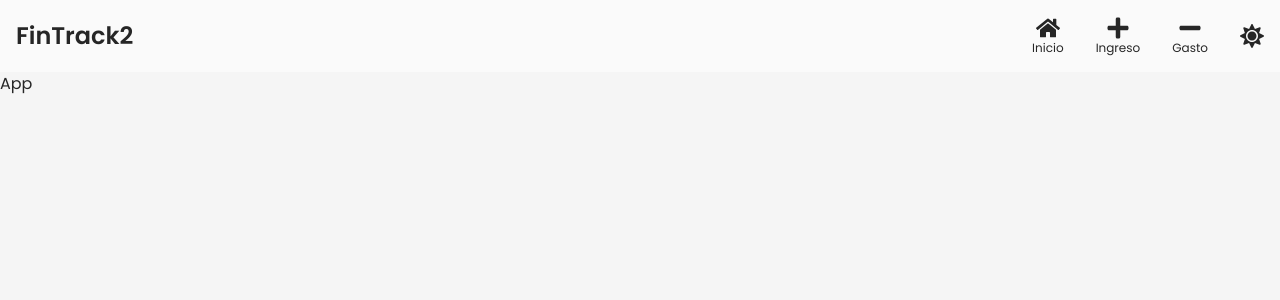
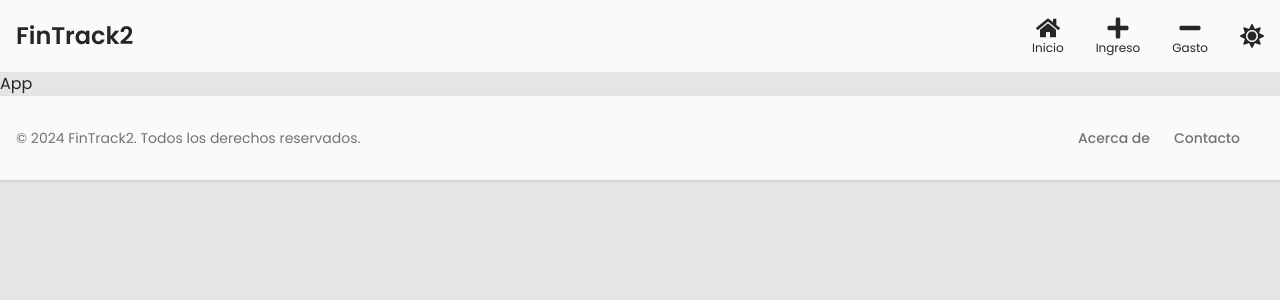
Before and after one commit to Frankhs899/FinTrack2, a React (Vite) app in the folder frontend/: page / in a window 1280 px wide. Shown: the top 300 px of the page. Built offline with nearby package versions, Linux system fonts and the light colour scheme.

Commit message:
Creating Footer

```diff
--- a/frontend/src/App.jsx
+++ b/frontend/src/App.jsx
@@ -1,12 +1,14 @@
 import React from 'react';
 
 import Navbar from './components/navbar/Navbar';
+import Footer from './components/footer/Footer';
 
 function App() {
   return (
-    <div className='min-h-screen w-full flex flex-col bg-base-100 text-base-800 dark:bg-base-900 dark:text-base-100'>
+    <div className='min-h-screen w-full flex flex-col bg-base-200 text-base-800 dark:bg-base-900 dark:text-base-100'>
       <Navbar />
       <div>App</div>
+      <Footer />
     </div>
   );
 }
--- /dev/null
+++ b/frontend/src/components/footer/Footer.jsx
@@ -0,0 +1,45 @@
+import React from 'react';
+
+const LinkFooter = ({ label, link }) => (
+  <li>
+    <a
+      href={link}
+      className='hover:underline hover:text-primary-500 dark:hover:text-secondary-400 me-4 md:me-6'
+    >
+      {label}
+    </a>
+  </li>
+);
+
+function Footer() {
+  return (
+    <footer className='bg-base-50 text-base-500 shadow dark:bg-base-800 dark:text-base-400'>
+      <div className='w-full max-w-screen-xl mx-auto p-4 md:py-8'>
+        <div className='sm:flex sm:items-center sm:justify-between'>
+          <span className='text-sm sm:text-center'>
+            © 2024{' '}
+            <a
+              href='#'
+              class='hover:underline hover:text-primary-500 dark:hover:text-secondary-400'
+            >
+              FinTrack2
+            </a>
+            . Todos los derechos reservados.
+          </span>
+          <ul className='flex flex-wrap items-center mb-6 text-sm font-medium sm:mb-0'>
+            <LinkFooter
+              link={'#'}
+              label={'Acerca de'}
+            />
+            <LinkFooter
+              link={'#'}
+              label={'Contacto'}
+            />
+          </ul>
+        </div>
+      </div>
+    </footer>
+  );
+}
+
+export default Footer;
```
